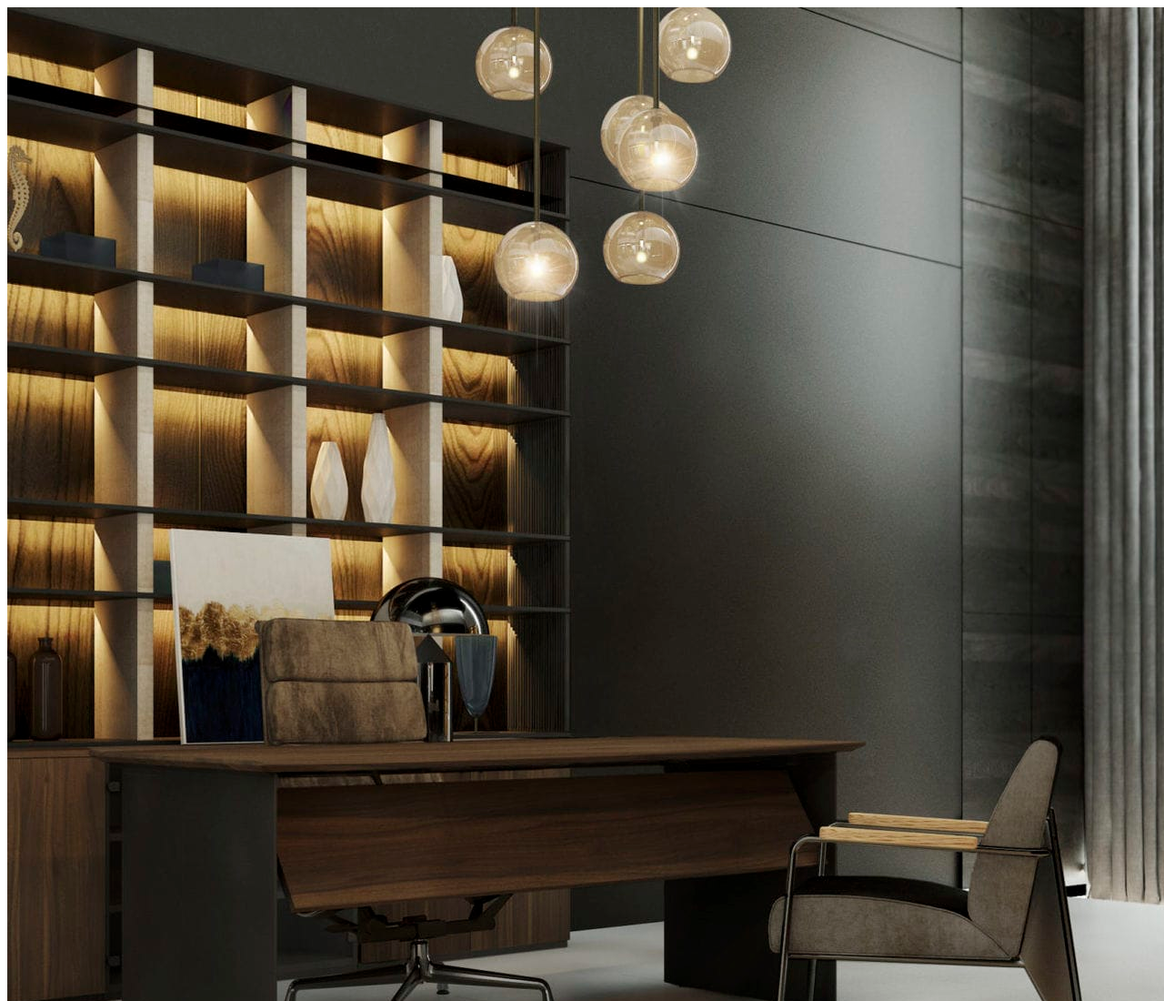
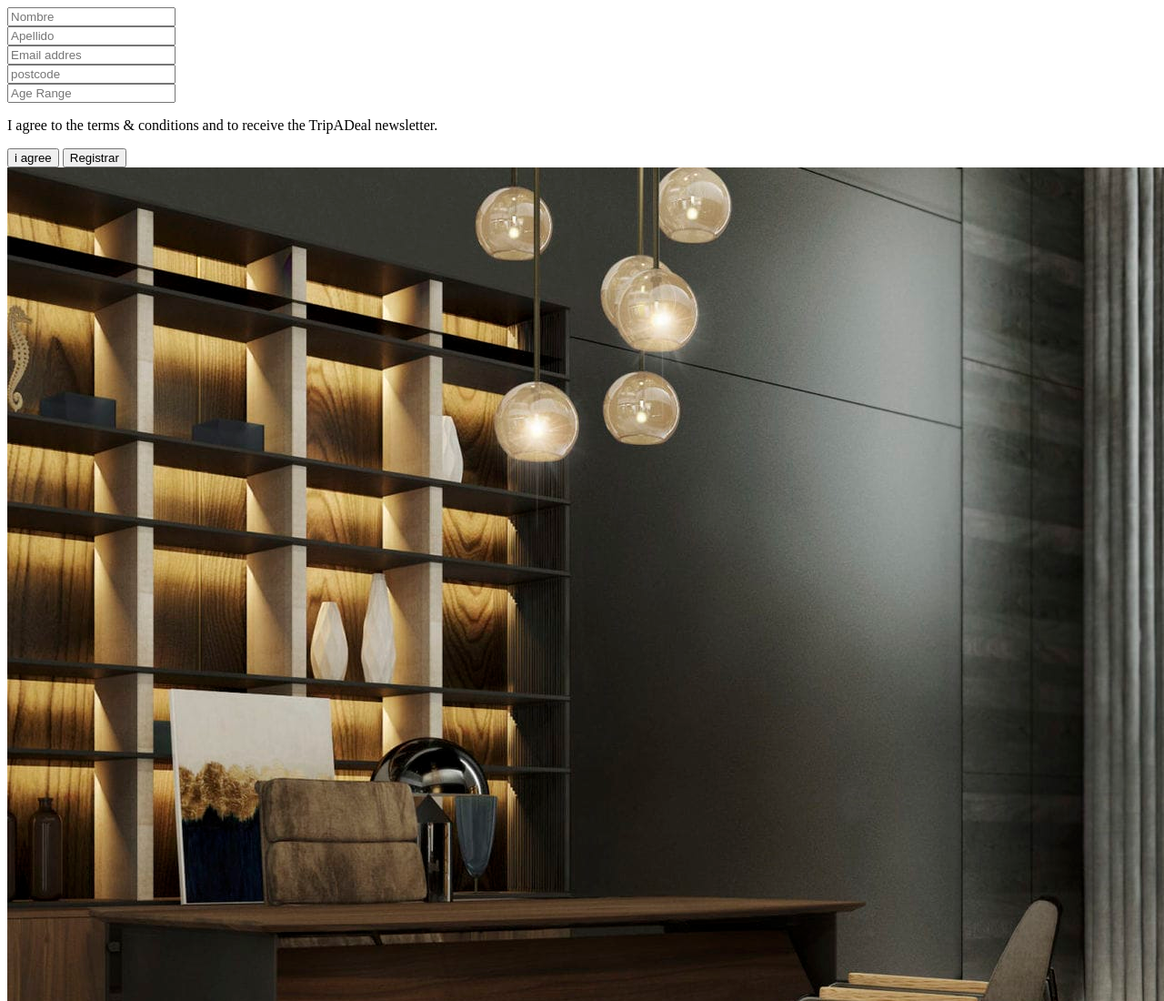
Before and after one commit to Daniel3405/Evaluacion, a plain HTML site: page ASSETS/index.htm in a window 1280 px wide. Shown: the top 1100 px of the page at 91% size. Drawn offline with Linux system fonts and the light colour scheme.

Commit message:
Comit-Final

```diff
--- a/ASSETS/index.htm
+++ b/ASSETS/index.htm
@@ -7,7 +7,24 @@
     <link rel="stylesheet" href="Assets/CSS/estilo.css">
 </head>
 <body>
+    <form>
+
+        <input type="text" name="nombre" id="nombre" placeholder="Nombre"/><br/>
+
+        <input type="text" name="apellido" id="apellido" placeholder="Apellido"/><br/>
+
+        <input type="email" name="correo" id="correo" placeholder="Email addres"/><br/>
+
+        <input type="number" name="postcode" id="postcode" placeholder="postcode"><br/>
+
+        <input type="number" name="age range" id="age range" placeholder="Age Range"><br/>
+        <p>I agree to the terms & conditions and to receive the TripADeal newsletter.</p>
+        <button>i agree</button>
+        <button>Registrar</button>
+
+    </form>
     <header class="header">
+
         <div class="Inicio">
             <img class="Inicio-img" src="Assets/IMG/IMG4.jpg" alt="Fondo oficina">
             <div class="text">
```
Also changed, not shown: ASSETS/Datos.html (deleted).
